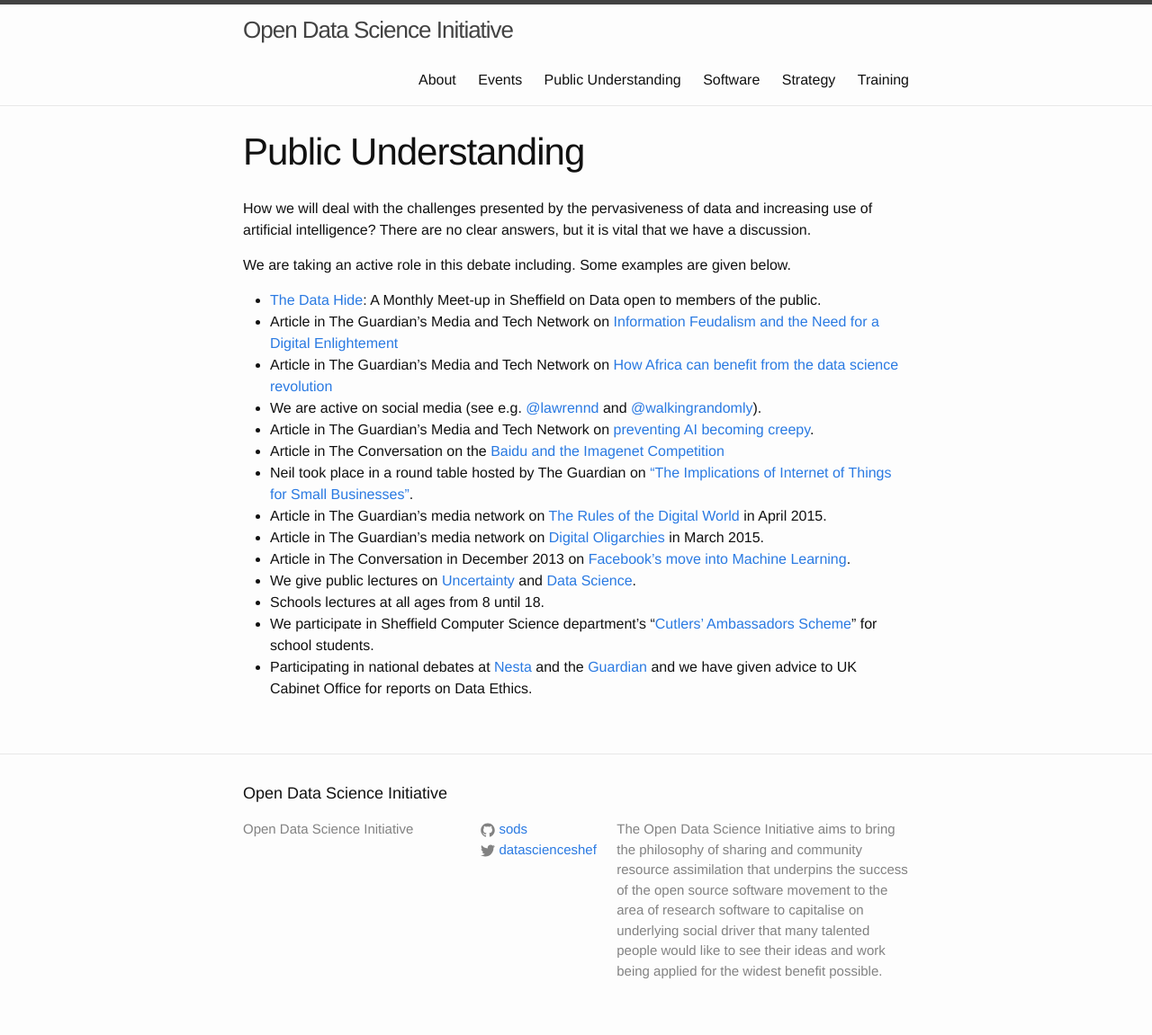
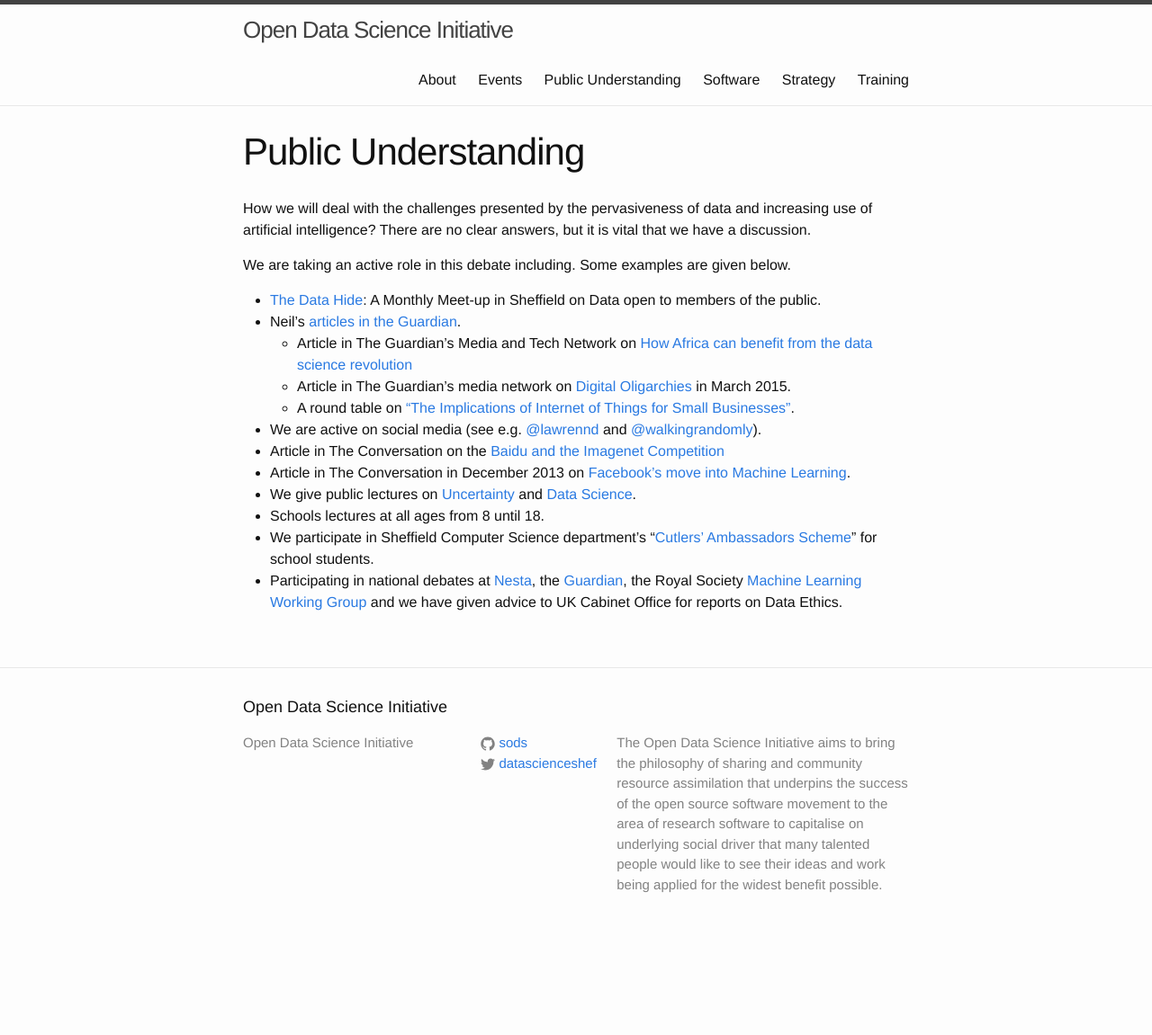
Before and after one commit to sods/sods.github.io, a Jekyll site: the page built from public.md, in a window 1280 px wide. Shown: the whole page at 90% size. Built offline with Jekyll 4.4.1, drawn with Linux system fonts in a browser that asks for light colours; after the commit the page ends 1055 px from its top, so only the background shows below that.

Commit message:
Update pubs.

```diff
--- a/public.md
+++ b/public.md
@@ -9,16 +9,14 @@ How we will deal with the challenges presented by the pervasiveness of data and
 We are taking an active role in this debate including. Some examples are given below.
 
 - [The Data Hide](./datahide/): A Monthly Meet-up in Sheffield on Data open to members of the public.
-- Article in The Guardian's Media and Tech Network on [Information Feudalism and the Need for a Digital Enlightement](http://www.theguardian.com/media-network/2015/nov/16/information-barons-threaten-autonomy-privacy-online)
-- Article in The Guardian's Media and Tech Network on [How Africa can benefit from the data science revolution](http://www.theguardian.com/media-network/2015/aug/25/africa-benefit-data-science-information)
+- Neil's [articles in the Guardian](http://www.theguardian.com/profile/neil-lawrence).
+  - Article in The Guardian's Media and Tech Network on [How Africa can benefit from the data science revolution](http://www.theguardian.com/media-network/2015/aug/25/africa-benefit-data-science-information)
+  - Article in The Guardian's media network on [Digital Oligarchies](http://www.theguardian.com/media-network/2015/mar/05/digital-oligarchy-algorithms-personal-data) in March 2015.
+  - A round table on ["The Implications of Internet of Things for Small Businesses"](http://www.theguardian.com/small-business-network/video/2015/jun/04/internet-of-everything-startup-economy).
 - We are active on social media (see e.g. [@lawrennd](https://twitter.com/lawrennd) and [@walkingrandomly](https://twitter.com/walkingrandomly)).
-- Article in The Guardian's Media and Tech Network on [preventing AI becoming creepy](http://www.theguardian.com/media-network/2015/jun/12/artificial-intelligence-ai-human-computer).
 - Article in The Conversation on the [Baidu and the Imagenet Competition](https://theconversation.com/ai-cheating-scandal-makes-machine-learning-sound-like-a-sport-it-isnt-43132)
-- Neil took place in a round table hosted by The Guardian on ["The Implications of Internet of Things for Small Businesses"](http://www.theguardian.com/small-business-network/video/2015/jun/04/internet-of-everything-startup-economy).
-- Article in The Guardian's media network on [The Rules of the Digital World](http://www.theguardian.com/media-network/2015/apr/02/rules-digital-technology-internet-bill-rights) in April 2015.
-- Article in The Guardian's media network on [Digital Oligarchies](http://www.theguardian.com/media-network/2015/mar/05/digital-oligarchy-algorithms-personal-data) in March 2015.
 - Article in The Conversation in December 2013 on [Facebook's move into Machine Learning](https://theconversation.com/are-you-an-expert-in-machine-learning-facebook-is-hiring-21439).
 - We give public lectures on [Uncertainty](http://inverseprobability.com/inaugural.html) and [Data Science](http://inverseprobability.com/data_farm.html).
 - Schools lectures at all ages from 8 until 18.
 - We participate in Sheffield Computer Science department's "[Cutlers' Ambassadors Scheme](http://ambassadors.rcweb.dcs.shef.ac.uk/)" for school students.
-- Participating in national debates at [Nesta](http://www.nesta.org.uk/event/machines-learn-wild) and the [Guardian](http://www.theguardian.com/profile/guardianroundtable) and we have given advice to UK Cabinet Office for reports on Data Ethics.
+- Participating in national debates at [Nesta](http://www.nesta.org.uk/event/machines-learn-wild), the [Guardian](http://www.theguardian.com/profile/guardianroundtable), the Royal Society [Machine Learning Working Group](https://royalsociety.org/about-us/committees/machine-learning-working-group/) and we have given advice to UK Cabinet Office for reports on Data Ethics.
```
